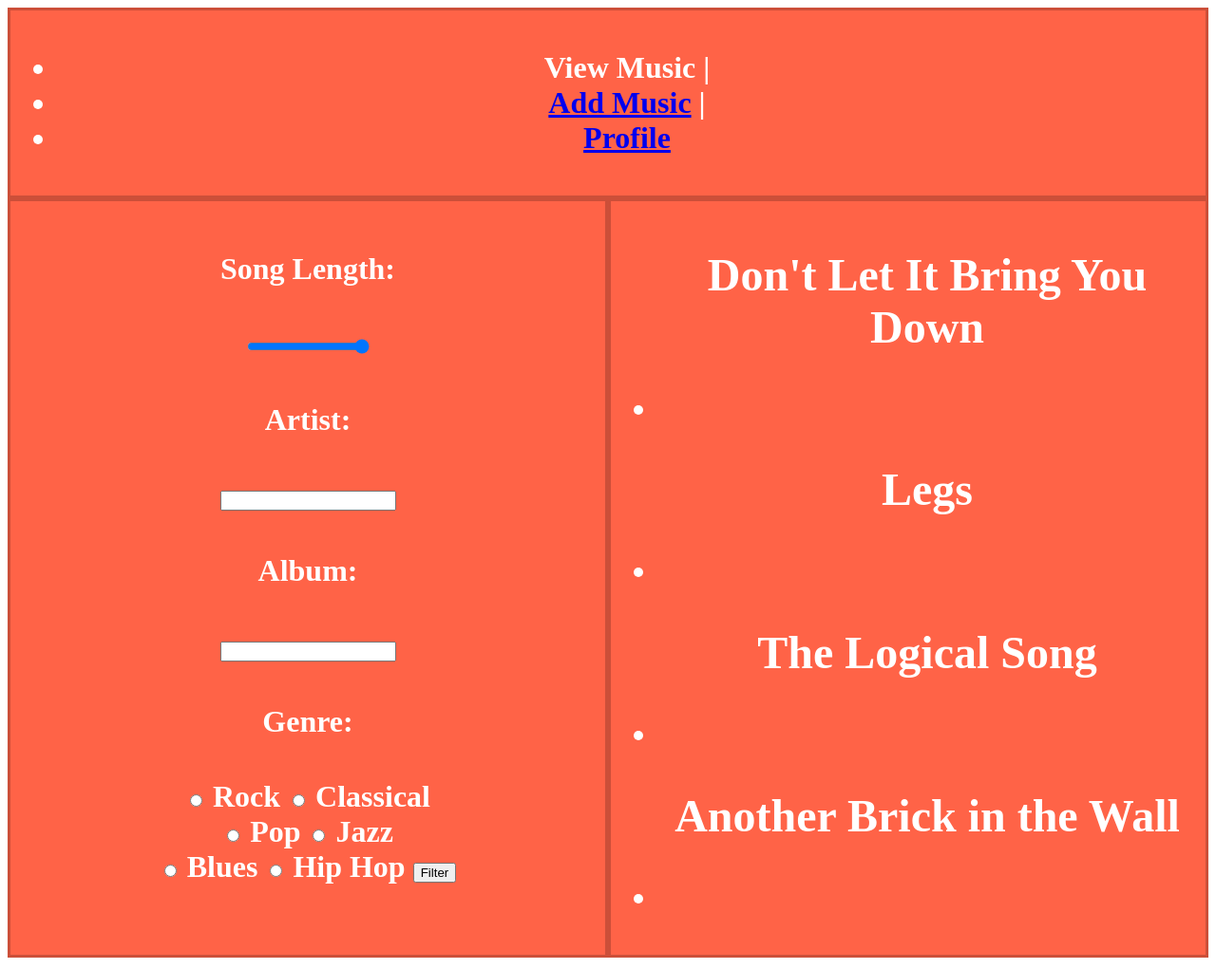
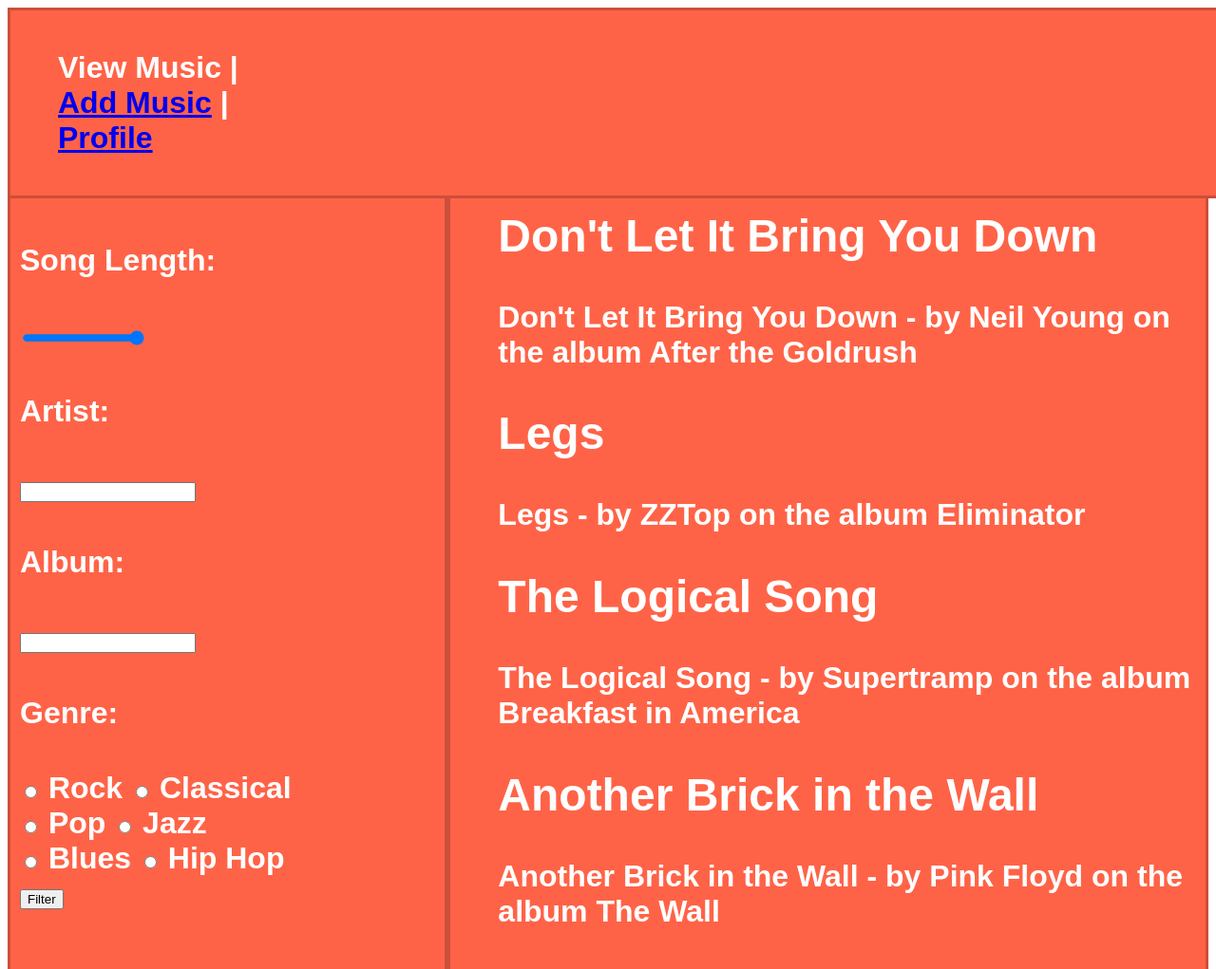
Before and after one commit to jonathanhuffaker/music-history-part3, a plain HTML site: page index.html in a window 1280 px wide. Shown: the top 1021 px of the page at 95% size. Drawn offline with Linux system fonts and the light colour scheme.

Commit message:
Header now fixed and songsinsterted

```diff
--- a/index.html
+++ b/index.html
@@ -48,27 +48,34 @@
     <input type="radio" name="genre" value="jazz"> Jazz <br>
     <input type="radio" name="genre" value="blues"> Blues
     <input type="radio" name="genre" value="hip hop"> Hip Hop
+    <br>
     <button type="submit">Filter</button>
 
 </form>
 
   </section>
 
-
-
+<!-- Don't Let It Bring You Down - by Neil Young on the album After the Goldrush
+Legs - by ZZTop on the album Eliminator
+The Logical Song - by Supertramp on the album Breakfast in America
+Another Brick in the Wall - by Pink Floyd on the album The Wall
+Welcome to the Jungle - by Guns & Roses on the album Appetite for Destruction
+Ironic - by Alanis Morisette on the album Jagged Little Pill
+Waymore's Blues - by Waylon Jennings on the album Nashville Rebel
+ -->
 
 
   <section class="flex-item main">
 <ul>
 
   <h2 class="songTitle">Don't Let It Bring You Down</h2>
-    <li id = "song0"></li>
+    <li>Don't Let It Bring You Down - by Neil Young on the album After the Goldrush</li>
   <h2 class="songTitle">Legs</h2>
-    <li id = "song1"></li>
+    <li>Legs - by ZZTop on the album Eliminator </li>
   <h2 class="songTitle">The Logical Song</h2>
-    <li id ="song2"></li>
+    <li>The Logical Song - by Supertramp on the album Breakfast in America</li>
   <h2 class="songTitle">Another Brick in the Wall</h2>
-    <li id = "song3"></li>
+    <li>Another Brick in the Wall - by Pink Floyd on the album The Wall</li>
 </ul>
 
   </section>
--- a/main.css
+++ b/main.css
@@ -1,35 +1,46 @@
 .flex-container {
   padding: 0;
   margin: 0;
-  list-style: none;
-  height: 50em;
+
+  height: 100%;
   display: flex;
   -webkit-flex-direction: row;
   -webkit-flex-wrap: wrap;
 }
 
-.flex-container > header,
-.flex-container > footer {
+.flex-container > header{
   flex: 1 100%;
+  /*display: inline-flex;*/
+  width: 100%;
+  position: fixed;
 }
 
 .sidebar__left {
-  flex-grow: 3;
+  flex-grow: 2;
+  margin-top: 6em;
+}
+
+ul {
+  list-style-type: none;
+  /*/*list-style: inline-flex;*/
 }
 
 .main {
-  flex-grow: 3;
+  flex-grow: 4;
+  margin-top: 5em;
 }
 
 .flex-item {
   background: tomato;
   padding: 10px;
-  /* The width property here is important. Explain why */
+   /*The width property here is important. Explain why */
   width: 100px;
   border: 3px solid rgba(0,0,0,.2);
+
 
   color: white;
   font-weight: bold;
   font-size: 2em;
-  text-align: center;
+  font-family: arial;
+
 }
```
